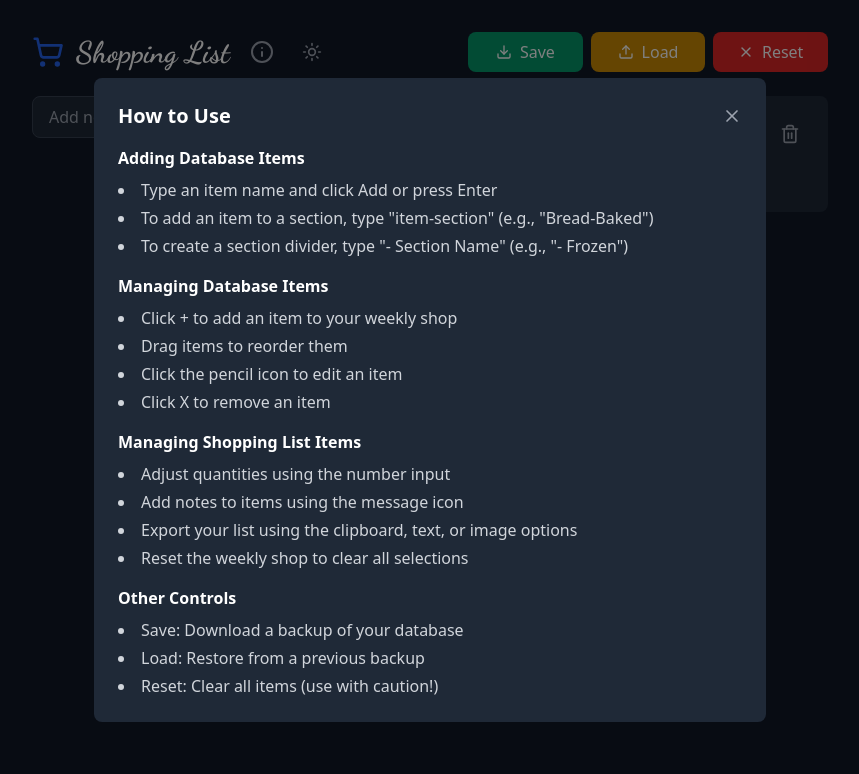
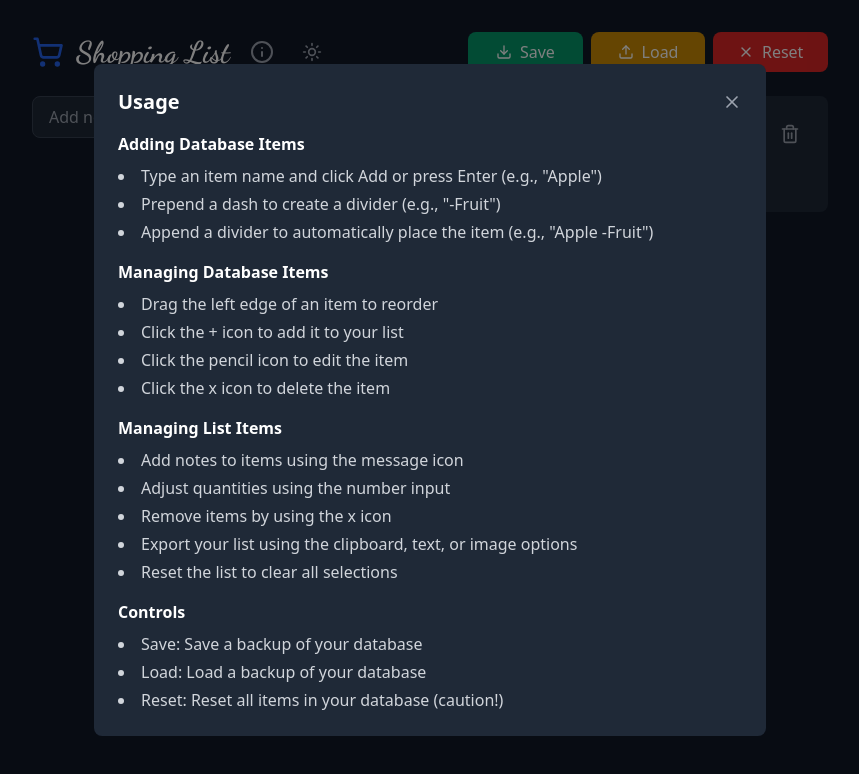
Before and after one commit to JohnathanCrow/shoppinglist, a React (Vite) app: page / in a window 1280 px wide. Both pictures are taken after a click on the button 471 px from the left and 52 px from the top of the page. Shown: the top 774 px of the page, without its empty margins (210-1069 px from the left). Built offline with nearby package versions, Linux system fonts and the light colour scheme.

Commit message:
Update InfoModal.tsx

```diff
--- a/src/components/InfoModal.tsx
+++ b/src/components/InfoModal.tsx
@@ -1,5 +1,5 @@
-import React from 'react';
-import { X } from 'lucide-react';
+import React from "react";
+import { X } from "lucide-react";
 
 interface InfoModalProps {
   onClose: () => void;
@@ -10,7 +10,7 @@
     <div className="fixed inset-0 bg-black bg-opacity-50 flex items-center justify-center">
       <div className="bg-gray-800 rounded-lg p-6 w-full max-w-2xl">
         <div className="flex justify-between items-center mb-4">
-          <h3 className="text-xl font-semibold text-white">How to Use</h3>
+          <h3 className="text-xl font-semibold text-white">Usage</h3>
           <button
             onClick={onClose}
             className="text-gray-400 hover:text-white transition-colors"
@@ -21,40 +21,54 @@
 
         <div className="space-y-4 text-gray-300">
           <section>
-            <h4 className="font-semibold text-white mb-2">Adding Database Items</h4>
+            <h4 className="font-semibold text-white mb-2">
+              Adding Database Items
+            </h4>
             <ul className="list-disc list-inside space-y-1">
-              <li>Type an item name and click Add or press Enter</li>
-              <li>To add an item to a section, type "item-section" (e.g., "Bread-Baked")</li>
-              <li>To create a section divider, type "- Section Name" (e.g., "- Frozen")</li>
+              <li>
+                Type an item name and click Add or press Enter (e.g., "Apple")
+              </li>
+              <li>Prepend a dash to create a divider (e.g., "-Fruit")</li>
+              <li>
+                Append a divider to automatically place the item (e.g., "Apple
+                -Fruit")
+              </li>
             </ul>
           </section>
 
           <section>
-            <h4 className="font-semibold text-white mb-2">Managing Database Items</h4>
+            <h4 className="font-semibold text-white mb-2">
+              Managing Database Items
+            </h4>
             <ul className="list-disc list-inside space-y-1">
-              <li>Click + to add an item to your weekly shop</li>
-              <li>Drag items to reorder them</li>
-              <li>Click the pencil icon to edit an item</li>
-              <li>Click X to remove an item</li>
+              <li>Drag the left edge of an item to reorder</li>
+              <li>Click the + icon to add it to your list</li>
+              <li>Click the pencil icon to edit the item</li>
+              <li>Click the x icon to delete the item</li>
             </ul>
           </section>
 
           <section>
-            <h4 className="font-semibold text-white mb-2">Managing Shopping List Items</h4>
+            <h4 className="font-semibold text-white mb-2">
+              Managing List Items
+            </h4>
             <ul className="list-disc list-inside space-y-1">
+              <li>Add notes to items using the message icon</li>
               <li>Adjust quantities using the number input</li>
-              <li>Add notes to items using the message icon</li>
-              <li>Export your list using the clipboard, text, or image options</li>
-              <li>Reset the weekly shop to clear all selections</li>
+              <li>Remove items by using the x icon</li>
+              <li>
+                Export your list using the clipboard, text, or image options
+              </li>
+              <li>Reset the list to clear all selections</li>
             </ul>
           </section>
 
           <section>
-            <h4 className="font-semibold text-white mb-2">Other Controls</h4>
+            <h4 className="font-semibold text-white mb-2">Controls</h4>
             <ul className="list-disc list-inside space-y-1">
-              <li>Save: Download a backup of your database</li>
-              <li>Load: Restore from a previous backup</li>
-              <li>Reset: Clear all items (use with caution!)</li>
+              <li>Save: Save a backup of your database</li>
+              <li>Load: Load a backup of your database</li>
+              <li>Reset: Reset all items in your database (caution!)</li>
             </ul>
           </section>
         </div>
```
